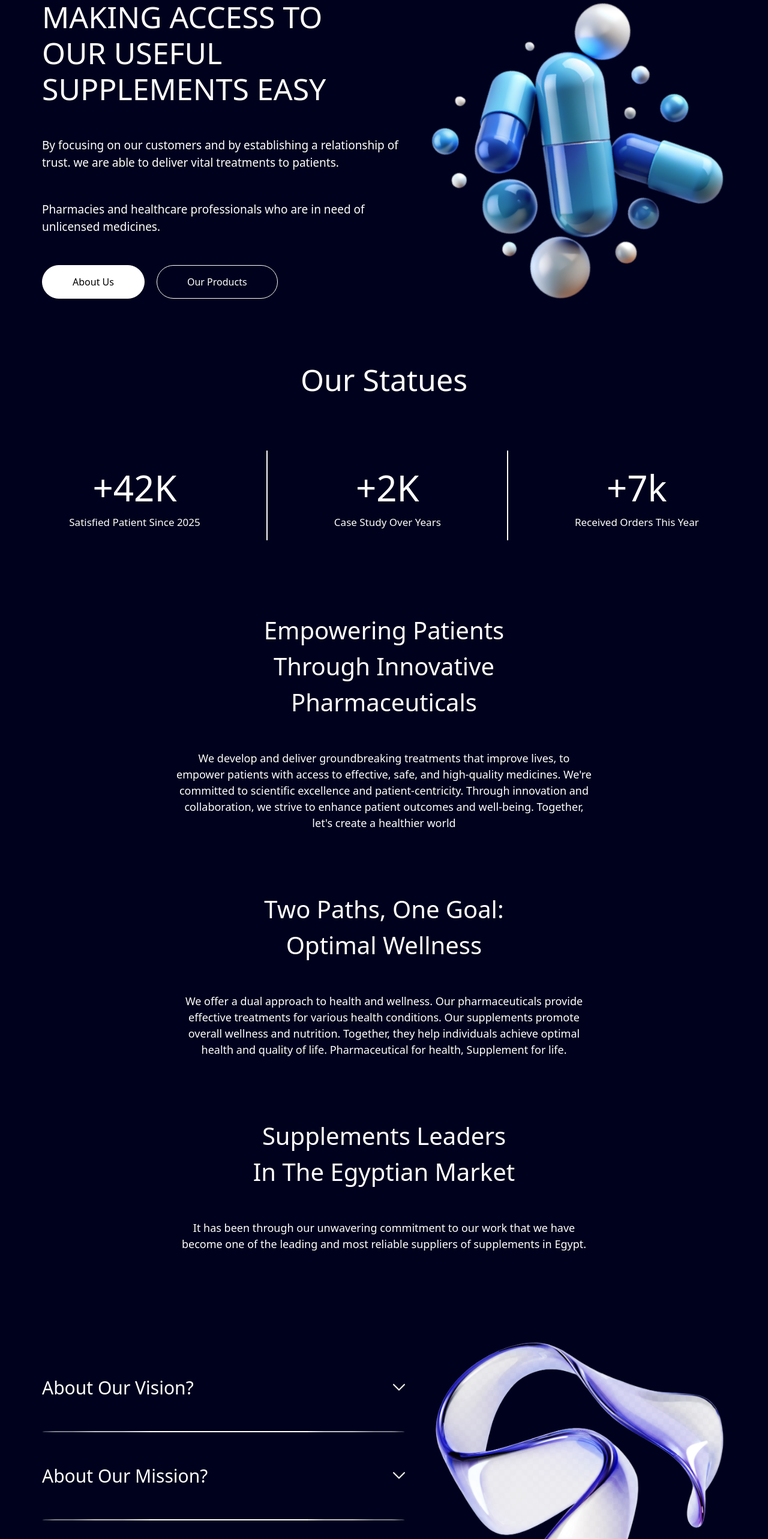
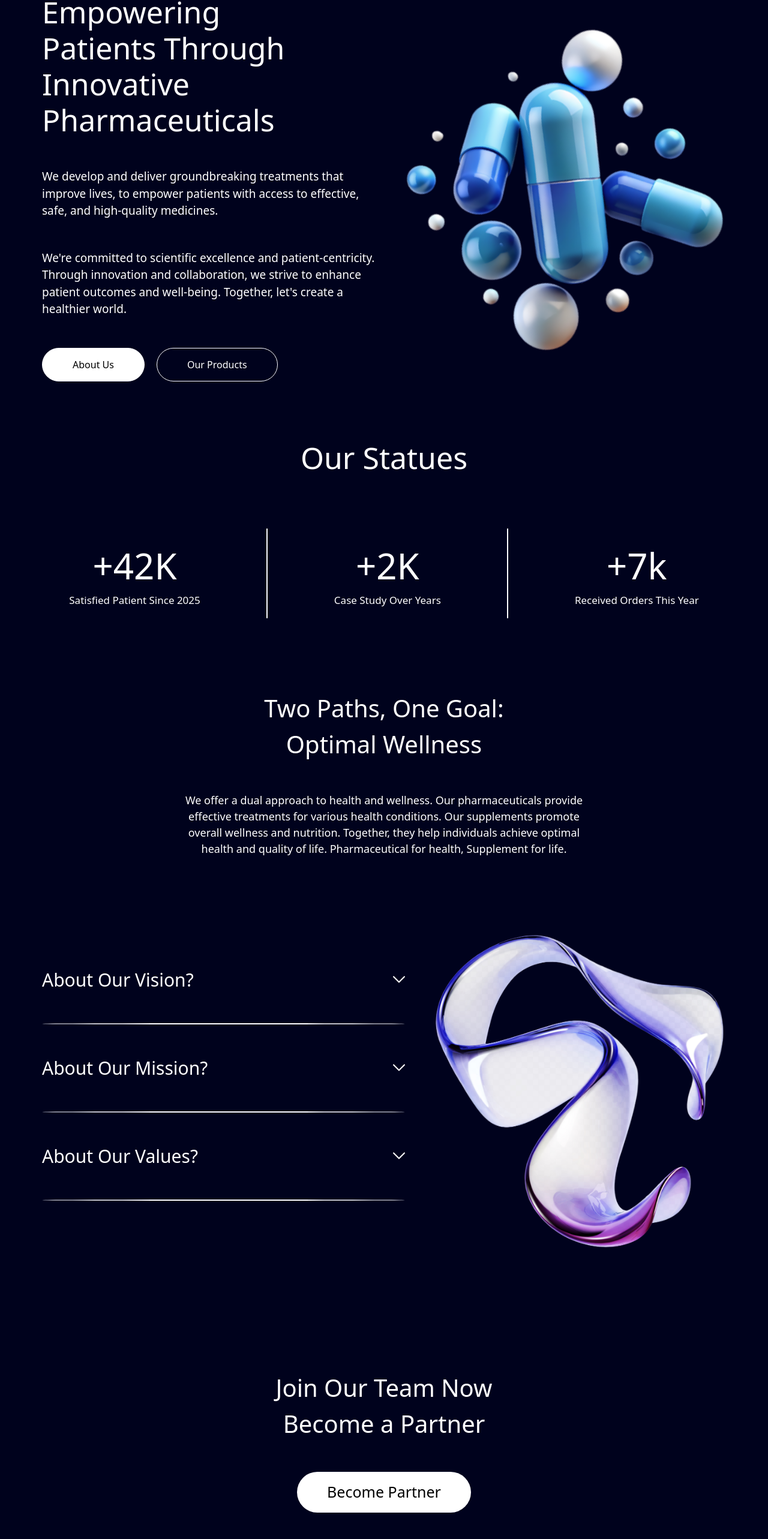
Before and after one commit to YosefCpo/Pescado3, a React (Vite) app: page / in a window 1280 px wide. Shown: the part 170-2736 px from the top of the page at 60% size. Built offline with nearby package versions, Linux system fonts and the light colour scheme.

Commit message:
sdfsdfsdf

```diff
--- a/src/components/Home/BecomePartner.jsx
+++ b/src/components/Home/BecomePartner.jsx
@@ -1,9 +1,9 @@
 function BecomePartner() {
     return (
-        <div className="bg-[#00021d] text-white py-[100px]">
-            <div className="container flex flex-col items-center gap-[80px]">
-                <h2 className="text-[50px] text-center max-w-[500px]">Join Our Team Now Become a Partner</h2>
-                <a className="bg-white text-black py-[20px] px-[50px] text-[30px] rounded-full" href="/">
+        <div className="bg-[#00021d] text-white py-[80px]">
+            <div className="container flex flex-col items-center gap-[50px]">
+                <h2 className="text-[40px] text-center max-w-[500px]">Join Our Team Now Become a Partner</h2>
+                <a className="bg-white text-black py-[15px] px-[50px] text-[25px] rounded-full" href="/">
                     Become Partner
                 </a>
             </div>
--- a/src/components/Home/Landing.jsx
+++ b/src/components/Home/Landing.jsx
@@ -5,16 +5,18 @@ function Landing() {
     return (
         <div className="bg-[#00021d] max-xl:pt-[60px]">
             <div className="container flex items-center pt-[160px] pb-[30px] gap-[20px] max-xl:flex-col max-xl:items-center">
-                <div className="info text-white flex flex-col gap-[50px] max-xl:items-center max-xl:text-center">
+                <div className="info flex-1 text-white flex flex-col gap-[50px] max-xl:items-center max-xl:text-center">
                     <h2 className="text-[50px] max-w-[500px] leading-[1.2]">
-                        MAKING ACCESS TO OUR USEFUL SUPPLEMENTS EASY
+                        Empowering Patients Through Innovative Pharmaceuticals
                     </h2>
                     <p className="text-[19px] font-[500]">
-                        By focusing on our customers and by establishing a relationship of trust. we are able to deliver
-                        vital treatments to patients.
+                        We develop and deliver groundbreaking treatments that improve lives, to empower patients with
+                        access to effective, safe, and high-quality medicines.
                     </p>
                     <p className="text-[19px] font-[500]">
-                        Pharmacies and healthcare professionals who are in need of unlicensed medicines.
+                        We're committed to scientific excellence and patient-centricity. Through innovation and
+                        collaboration, we strive to enhance patient outcomes and well-being. Together, let's create a
+                        healthier world.
                     </p>
                     <div className="flex items-center gap-[20px]">
                         <Link className="bg-white border-[1px] border-white text-black py-[15px] px-[50px] txet-[18px] rounded-full">
@@ -25,7 +27,7 @@ function Landing() {
                         </Link>
                     </div>
                 </div>
-                <div className="bg-[#00021D]">
+                <div className="bg-[#00021D] flex-1">
                     <div className="shadow"></div>
                     <img className="max-w-full" src={LandingImage} />
                 </div>
--- a/src/components/Home/Leaders.jsx
+++ b/src/components/Home/Leaders.jsx
@@ -25,9 +25,9 @@ function Leaders() {
     };
 
     return (
-        <div className="leaders bg-[#00021d] text-white py-[60px] pt-[40px]">
+        <div className="leaders bg-[#00021d] text-white py-[60px] pt-0">
             <div className="container">
-                <div className="heading flex flex-col items-center gap-[50px]">
+                {/* <div className="heading flex flex-col items-center gap-[50px]">
                     <h2 className="text-[40px] max-w-[550px] text-center">
                         Supplements Leaders
                         <br /> In The Egyptian Market
@@ -36,8 +36,8 @@ function Leaders() {
                         It has been through our unwavering commitment to our work that we have become one of the leading
                         and most reliable suppliers of supplements in Egypt.
                     </p>
-                </div>
-                <div className="flex items-center gap-[40px] pt-[60px]">
+                </div> */}
+                <div className="flex items-center gap-[40px]">
                     <div className="info max-xl:!flex-1">
                         <div className="box">
                             <h3>
--- a/src/components/Home/LeadersAgy2.jsx
+++ b/src/components/Home/LeadersAgy2.jsx
@@ -1,6 +1,6 @@
 function LeadersAgy2() {
     return (
-        <div className="leaders bg-[#00021d] text-white py-[60px] pt-[40px]">
+        <div className="leaders bg-[#00021d] text-white py-[60px] pt-[40px] pb-[40px]">
             <div className="container">
                 <div className="heading flex flex-col items-center gap-[50px]">
                     <h2 className="text-[40px] max-w-[550px] text-center">Two Paths, One Goal: Optimal Wellness</h2>
--- a/src/components/Navbar.jsx
+++ b/src/components/Navbar.jsx
@@ -26,9 +26,9 @@ function Navbar({ language, setLanguage }) {
 
     return (
         <div id="navbar" className="navbar fixed w-full top-0 left-0 z-[10000] bg-transparent">
-            <div className="container bg-[#00021d] flex items-center max-sm:justify-center max-sm:flex-wrap justify-between border-[2px] border-[white] text-white rounded-full mt-[20px] py-[15px] !px-[50px]">
+            <div className="container bg-[#00021d] flex items-center max-sm:justify-center max-sm:flex-wrap justify-between border-[1px] border-[white] text-white rounded-full mt-[20px] py-[15px] max-xl:py-[10px] !px-[50px]">
                 <Link to="/">
-                    <img className="max-w-full w-[180px] max-sm:w-[150px]" src={Logo} />
+                    <img className="max-w-full w-[120px] max-sm:w-[100px]" src={Logo} />
                 </Link>
                 <div className="open-menu" onClick={openMenu}>
                     <img src={HamburgerIcon} className="max-w-full w-[30px]" />
--- a/src/pages/Home.jsx
+++ b/src/pages/Home.jsx
@@ -26,7 +26,7 @@ function Home({ lang }) {
                 order="0"
             /> */}
             <OurStatues />
-            <LeadersAgy />
+            {/* <LeadersAgy /> */}
             <LeadersAgy2 />
             <Leaders />
             <BecomePartner />
--- a/src/pages/PharmacovigilancePage.jsx
+++ b/src/pages/PharmacovigilancePage.jsx
@@ -7,8 +7,10 @@ function PharmacovigilancePage() {
             <div className="container">
                 <div className="flex items-center gap-[20px] max-md:flex-col max-md:items-center">
                     <div className="flex-1">
-                        <h2 className="text-[45px] font-[700]">Pharmacovigilance</h2>
-                        <p className="text-[18px] max-w-[700px]">
+                        <h2 className="text-[45px] max-md:text-[25px] font-[700] max-md:text-center">
+                            Pharmacovigilance
+                        </h2>
+                        <p className="text-[18px] max-w-[700px] max-md:text-center">
                             Pharmacovigilance is the science and activities related to the detection, assessment,
                             understanding, and prevention of adverse effects or any other drug-related problems. This
                             includes:
@@ -41,8 +43,8 @@ function PharmacovigilancePage() {
                         <li>Continuously monitoring drug safety profiles</li>
                     </ol>
                 </div>
-                <Form />
-                <div className="text-center text-[18px] font-[500]">Email: PV@pescadopharma.com</div>
+                {/* <Form /> */}
+                <div className="text-center text-[18px] font-[500] mt-[120px]">Email: PV@pescadopharma.com</div>
             </div>
         </div>
     );
```
